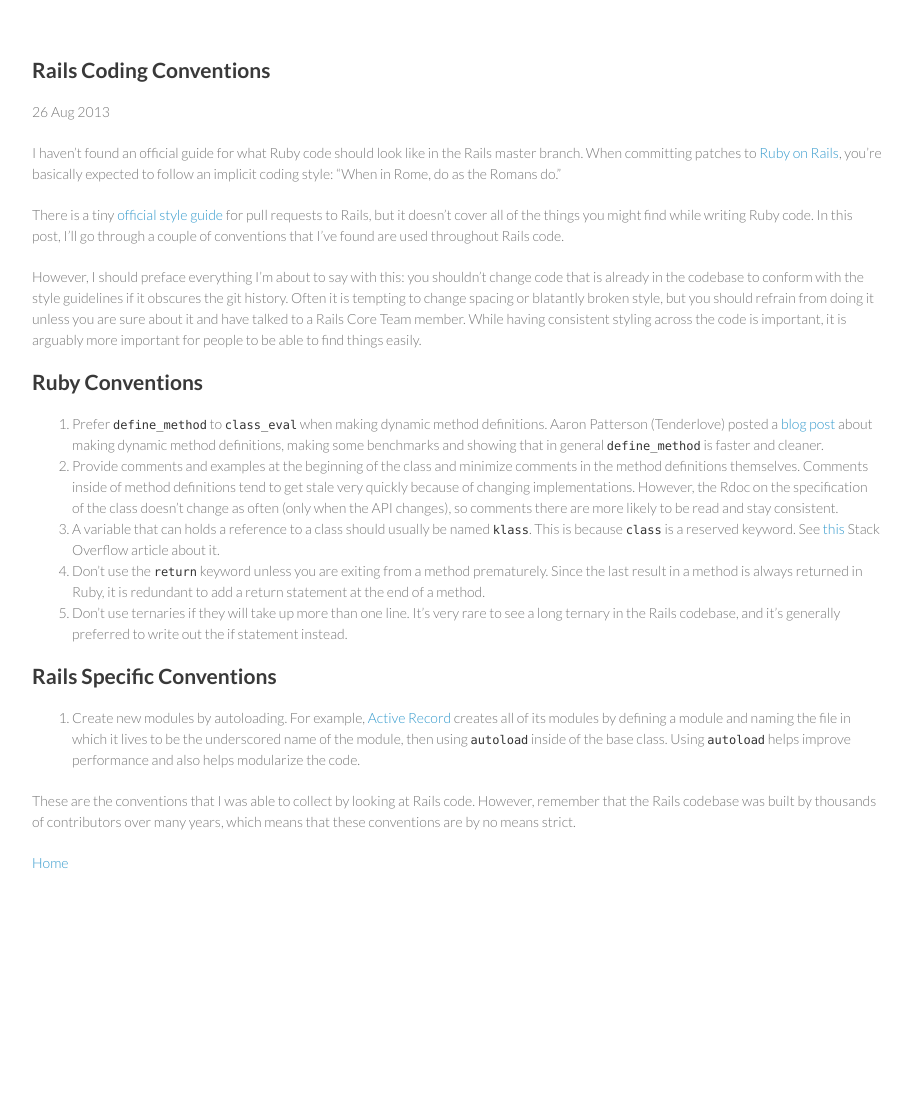
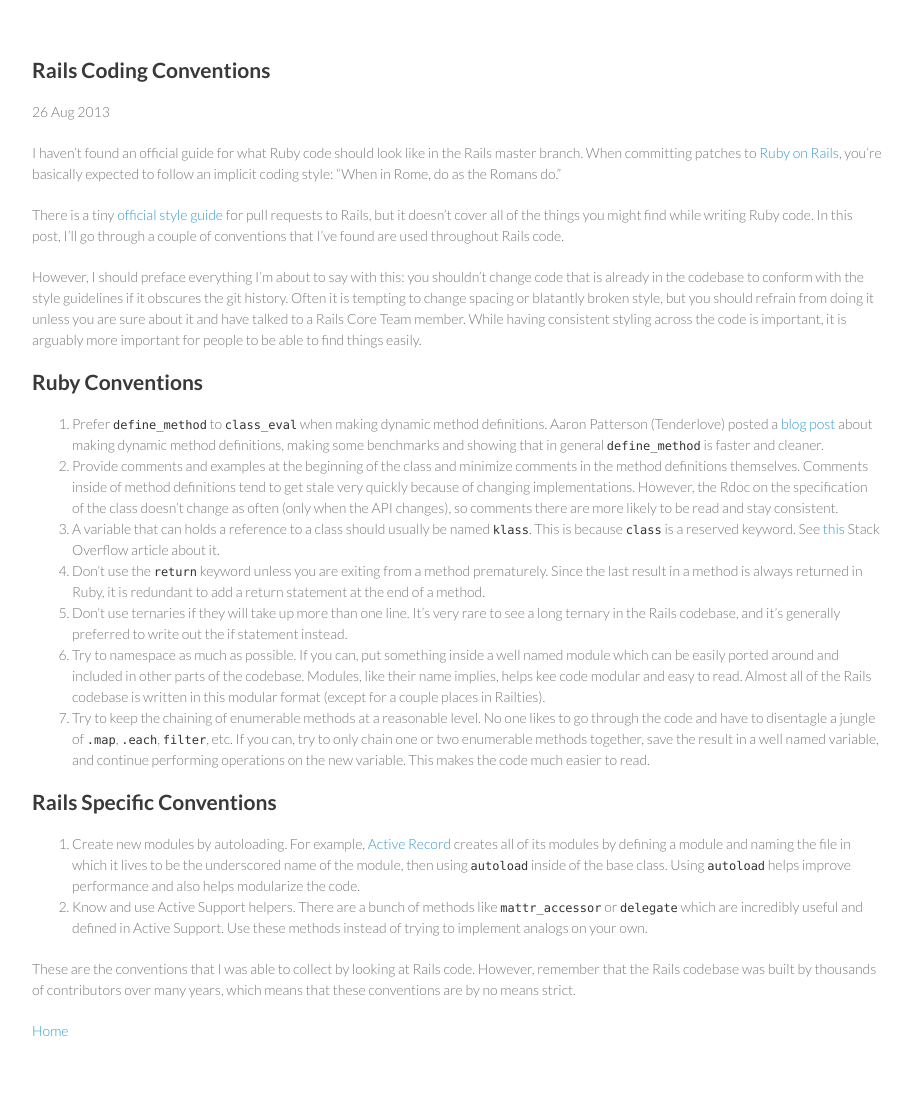
Before and after one commit to wangjohn/wangjohn.github.io, a Jekyll site: the page built from _posts/2013-08-26-rails-coding-conventions.md, in a window 1280 px wide. Shown: the whole page, without its empty margins (183-1095 px from the left). Built offline with Jekyll 4.4.1, drawn with Linux system fonts in a browser that asks for light colours; before the commit the page ends 931 px from its top, so only the background shows below that.

Commit message:
Adding more conventions.

```diff
--- a/_posts/2013-08-26-rails-coding-conventions.md
+++ b/_posts/2013-08-26-rails-coding-conventions.md
@@ -18,11 +18,13 @@
 3. A variable that can holds a reference to a class should usually be named `klass`. This is because `class` is a reserved keyword. See [this][klassdefinition] Stack Overflow article about it.
 4. Don't use the `return` keyword unless you are exiting from a method prematurely. Since the last result in a method is always returned in Ruby, it is redundant to add a return statement at the end of a method.
 5. Don't use ternaries if they will take up more than one line. It's very rare to see a long ternary in the Rails codebase, and it's generally preferred to write out the if statement instead.
-
+6. Try to namespace as much as possible. If you can, put something inside a well named module which can be easily ported around and included in other parts of the codebase. Modules, like their name implies, helps kee code modular and easy to read. Almost all of the Rails codebase is written in this modular format (except for a couple places in Railties).
+7. Try to keep the chaining of enumerable methods at a reasonable level. No one likes to go through the code and have to disentagle a jungle of `.map`, `.each`, `filter`, etc. If you can, try to only chain one or two enumerable methods together, save the result in a well named variable, and continue performing operations on the new variable. This makes the code much easier to read.
 
 ## Rails Specific Conventions
 
 1. Create new modules by autoloading. For example, [Active Record][activerecorddef] creates all of its modules by defining a module and naming the file in which it lives to be the underscored name of the module, then using `autoload` inside of the base class. Using `autoload` helps improve performance and also helps modularize the code.
+2. Know and use Active Support helpers. There are a bunch of methods like `mattr_accessor` or `delegate` which are incredibly useful and defined in Active Support. Use these methods instead of trying to implement analogs on your own.
 
 These are the conventions that I was able to collect by looking at Rails code. However, remember that the Rails codebase was built by thousands of contributors over many years, which means that these conventions are by no means strict.
 
```
